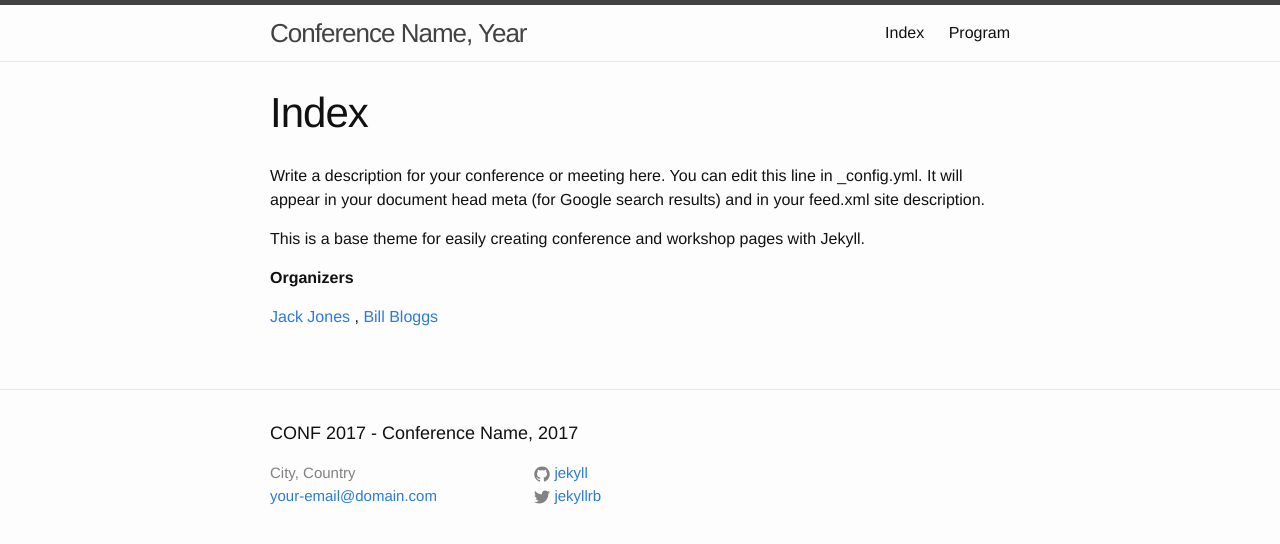
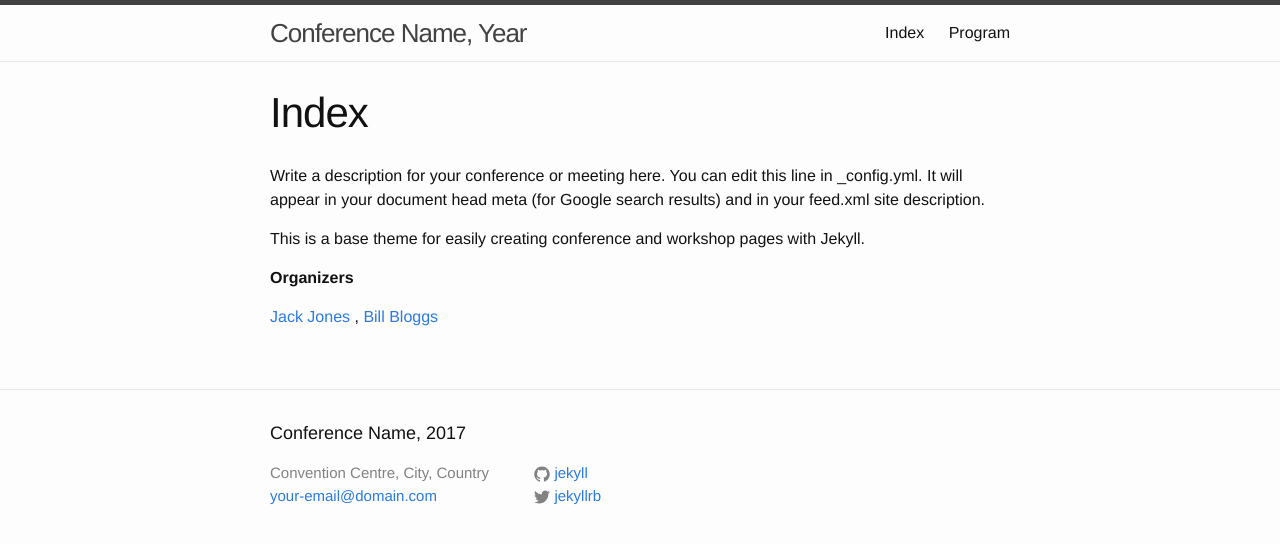
Before and after one commit to gpschool/gpss20, a Jekyll site: the page built from index.html, in a window 1280 px wide. Shown: the top 544 px of the page. Built offline with Jekyll 4.4.1, drawn with Linux system fonts in a browser that asks for light colours.

Commit message:
Update footer slightly.

```diff
--- a/_config.yml
+++ b/_config.yml
@@ -22,7 +22,8 @@ analytics:
    tracking_id: # Google tracking ID if applicable
 
 conference:
-  venue: City, Country
+  venue: Convention Centre
+  location: City, Country
   name: Conference Name
   year: 2017
   month: September
@@ -30,8 +31,6 @@ conference:
   - 2017-09-12
   - 2017-09-13
   draft: true # set to True if the programme is draft only.
-  name: CONF 2017 - Conference Name
-  location: Conference Venue
   hosts:
   organizers:
   - name: Jack Jones
--- a/_includes/footer.html
+++ b/_includes/footer.html
@@ -7,7 +7,7 @@
     <div class="footer-col-wrapper">
       <div class="footer-col  footer-col-1">
         <ul class="contact-list">
-          <li>{{ site.conference.venue }}</li>
+          <li>{{ site.conference.venue }}, {{ site.conference.location}}</li>
           <li><a href="mailto:{{ site.email }}">{{ site.email }}</a></li>
         </ul>
       </div>
```
